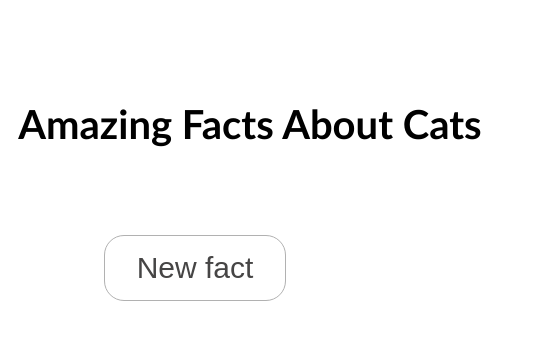
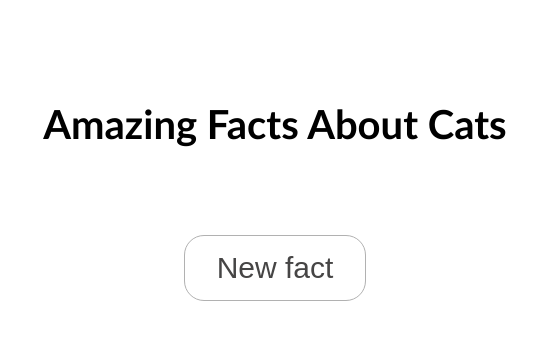
Before and after one commit to Repti58/Catsapp, a React (Create React App) app: page / in a window 390 px wide. Shown: the top 340 px of the page, 550 px wide, since content can reach past the window. Built offline with nearby package versions, Linux system fonts and the light colour scheme.

Commit message:
mobile view

```diff
--- a/public/index.html
+++ b/public/index.html
@@ -5,6 +5,7 @@
     <link rel="icon" href="%PUBLIC_URL%/favicon.ico" />
     <meta name="viewport" content="width=device-width, initial-scale=1" />
     <meta name="theme-color" content="#000000" />
+    <!-- <meta name="viewport" content="width=500"  -->
     <meta
       name="description"
       content="Web site created using create-react-app"
--- a/src/App.css
+++ b/src/App.css
@@ -39,3 +39,7 @@
 .fact {
   width: 1000px;
 }
+
+.container {
+  width: 550;
+}
--- a/src/index.css
+++ b/src/index.css
@@ -1,5 +1,6 @@
 body {
   margin: 0;
+  min-width: 550px;
   font-family: -apple-system, BlinkMacSystemFont, 'Segoe UI', 'Roboto', 'Oxygen',
     'Ubuntu', 'Cantarell', 'Fira Sans', 'Droid Sans', 'Helvetica Neue',
     sans-serif;
```
